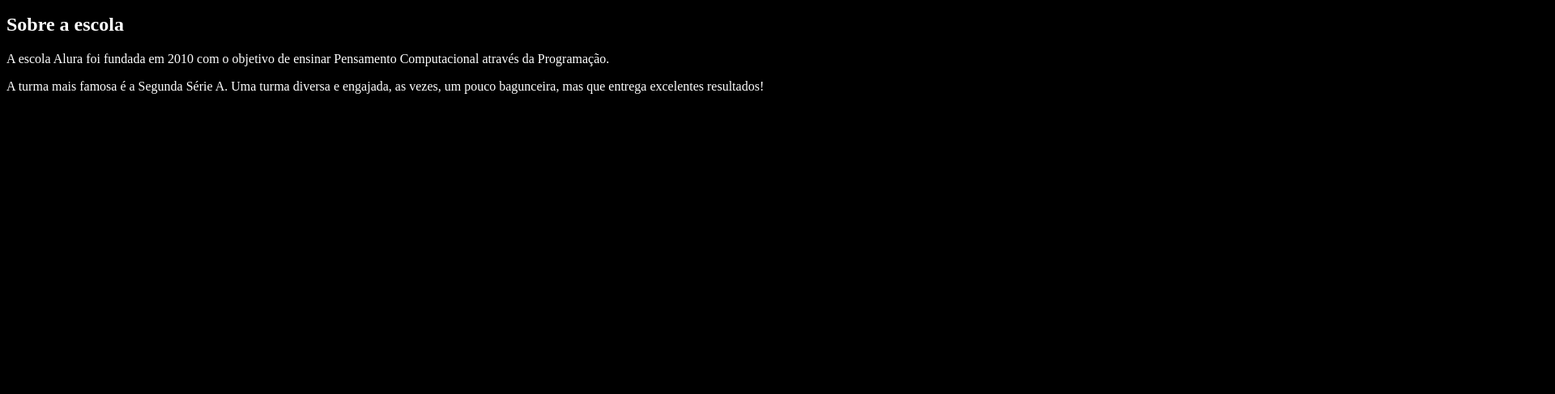
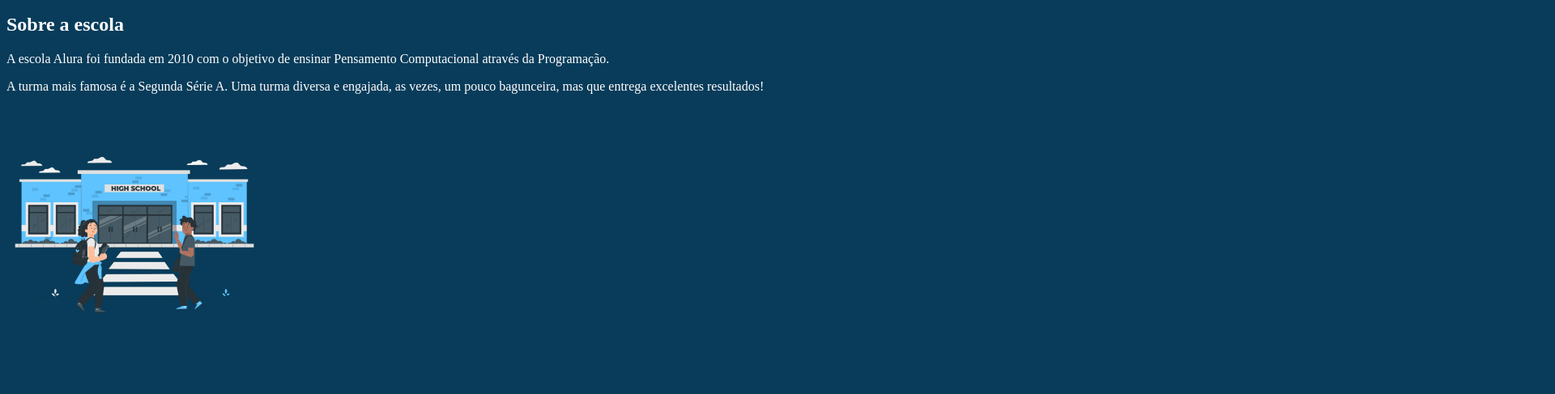
Before and after one commit to carladutra/Alura-Start, a plain HTML site: page index.html in a window 1280 px wide. Shown: the part 129-616 px from the top of the page at 81% size, 1920 px wide, since content can reach past the window. Drawn offline with Linux system fonts and the light colour scheme.

Commit message:
Add files via upload

```diff
--- a/index.html
+++ b/index.html
@@ -18,7 +18,7 @@
         <h2>Sobre a escola</h2>
         <p class="escola-texto-um">A escola Alura foi fundada em 2010 com o objetivo de ensinar Pensamento Computacional através da Programação. </p>
         <p class="escola-texto-dois">A turma mais famosa é a Segunda Série A. Uma turma diversa e engajada, as vezes, um pouco bagunceira, mas que entrega excelentes resultados!</p>
-        <img src="High School-pana.png" alt="">
+        <img class="escola-img" src="High School-pana.png" alt="">
 
     </section>
 
--- a/style.css
+++ b/style.css
@@ -1,5 +1,5 @@
 body{
-    background-color: #000000;
+    background-color: #083c5a;
     color: #ffffff;
 }
 
@@ -19,3 +19,7 @@
 .logo{
     width: 25%;
 }
+
+.escola-img{
+    width: 25%;
+}
```
